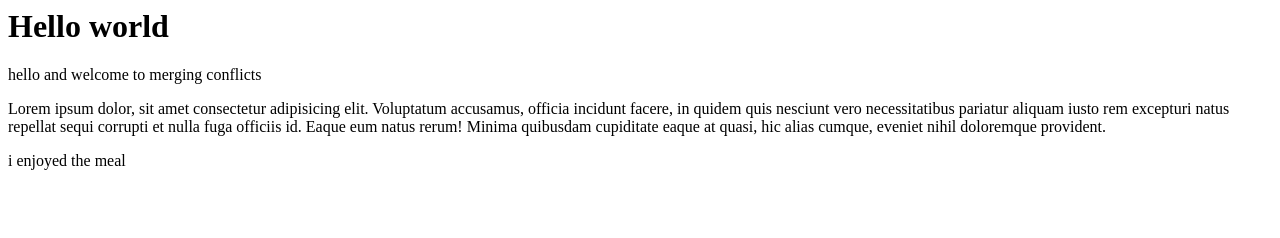
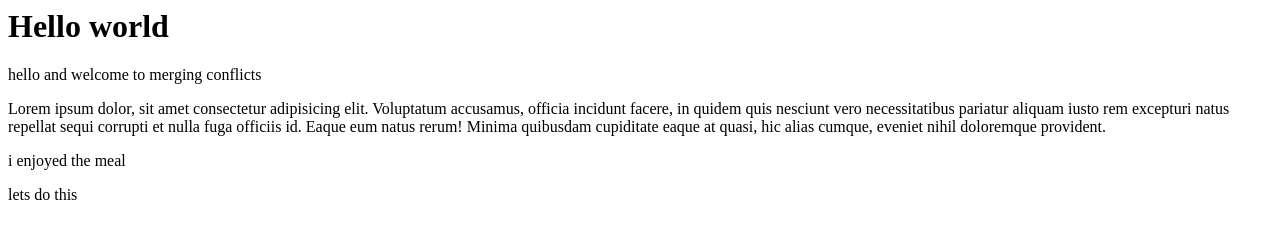
Before and after one commit to Githero-1/merging, a plain HTML site: page index.html in a window 1280 px wide. Drawn offline with Linux system fonts and the light colour scheme.

Commit message:
trying a new line

```diff
--- a/index.html
+++ b/index.html
@@ -2,3 +2,6 @@
 <p> hello and welcome to merging conflicts<p>
   Lorem ipsum dolor, sit amet consectetur adipisicing elit. Voluptatum accusamus, officia incidunt facere, in quidem quis nesciunt vero necessitatibus pariatur aliquam iusto rem excepturi natus repellat sequi corrupti et nulla fuga officiis id. Eaque eum natus rerum! Minima quibusdam cupiditate eaque at quasi, hic alias cumque, eveniet nihil doloremque provident.
 <p>  i enjoyed the meal </p>
+<p>
+    lets do this
+</p>
```
